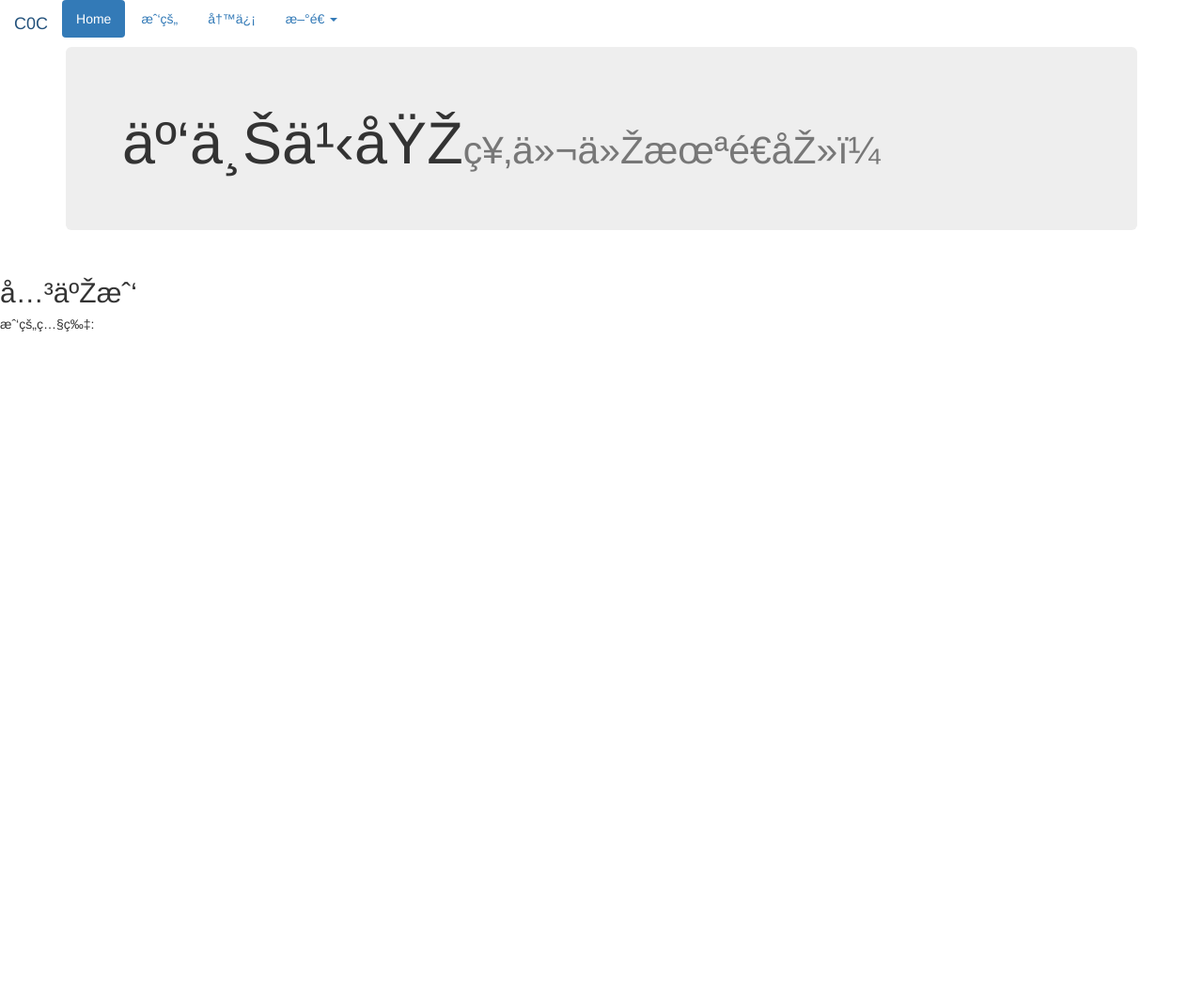
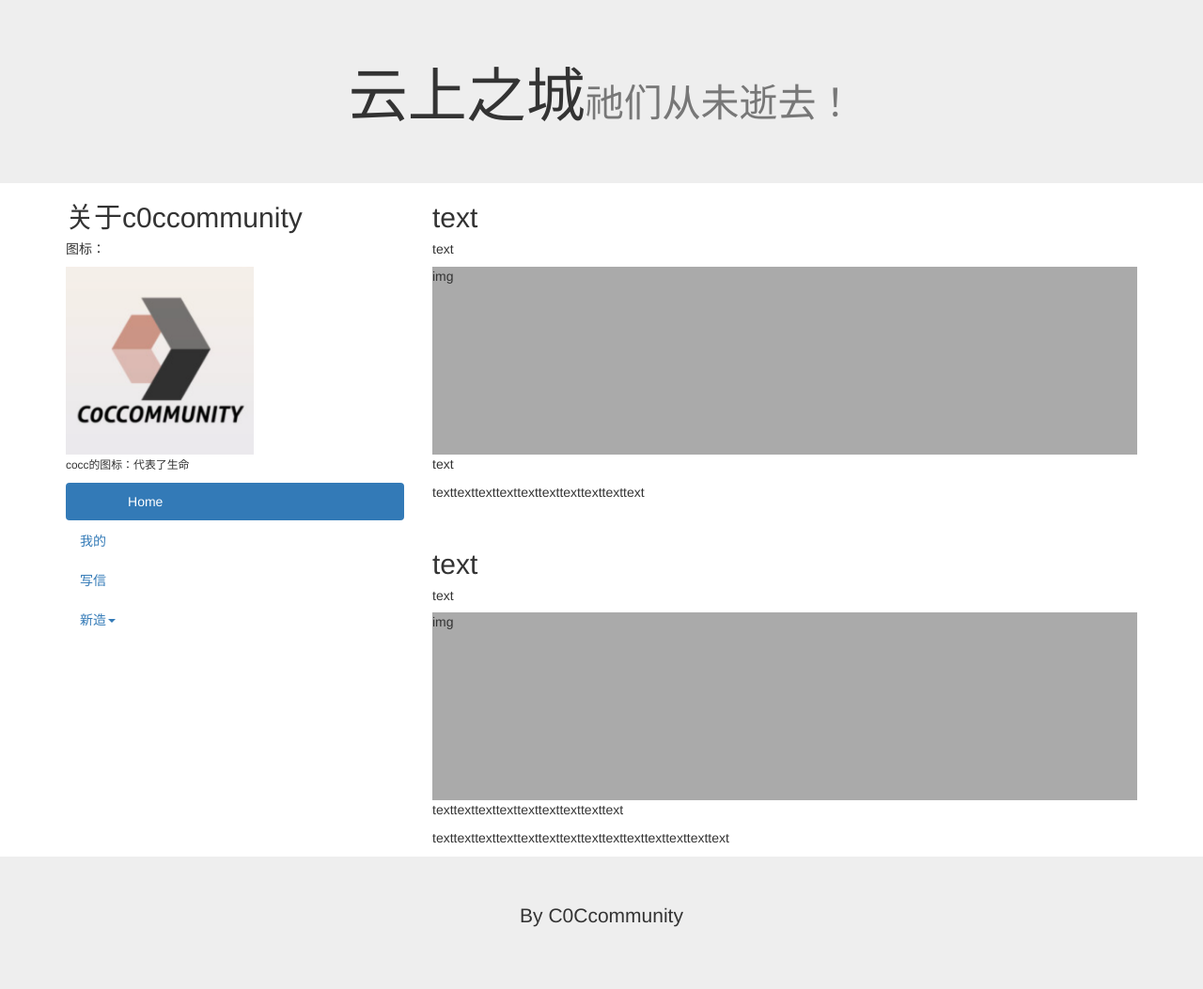
Before and after one commit to C0Ccommunity/C0Ccommunity.github.io, a plain HTML site: page index.html in a window 1280 px wide. Shown: the whole page at 94% size. Before the commit the page ends 800 px from the top, so only its background shows below. Drawn offline with nearby package versions, Linux system fonts and the light colour scheme.

Commit message:
Update index.html

```diff
--- a/index.html
+++ b/index.html
@@ -1,18 +1,31 @@
 <!DOCTYPE html>
 <html>
 <head>
-        <mata charset="utf-8"></mata>
+	<meta charset="utf-8">
 	<title>City on Clouds——To Those Lives</title>
-        <script src="https://libs.baidu.com/jquery/2.0.0/jquery.js"></script>
 	<link rel="stylesheet" href="https://cdn.staticfile.org/twitter-bootstrap/3.3.7/css/bootstrap.min.css">
 	<script src="https://cdn.staticfile.org/jquery/2.1.1/jquery.min.js"></script>
 	<script src="https://cdn.staticfile.org/twitter-bootstrap/3.3.7/js/bootstrap.min.js"></script>
-
-        <script></script>
-        <style></style>
+	<style>
+    .fakeimg {
+        height: 200px;
+         background: #aaa;
+    }
+  </style>
 </head>
 <body>
-          <ul class="nav nav-pills">
+<div class="jumbotron text-center" style="margin-bottom:0">
+  <h1>云上之城<small>祂们从未逝去！</small></h1>
+</div>
+
+<div class="container">
+  <div class="row">
+    <div class="col-sm-4">
+      <h2>关于c0ccommunity</h2>
+      <h5>图标：</h5>
+      <img src="https://c0ccommunity.github.io/images/C0Cc.png" style="transform: scale(1, 1);width:200px; height: 200px;">
+      <p><small>cocc的图标：代表了生命</small></p>
+      <ul class="nav nav-pills nav-stacked">
         <a class="navbar-brand" href="#">C0C</a>
         <li class="active"><a href="#">Home</a></li>
         <li><a href="#">我的</a></li>
@@ -42,38 +55,26 @@
             </ul>
         </li>
       </ul>
-<div class="container">
-    <div class="jumbotron">
-      <h1>云上之城<small>祂们从未逝去！</small></h1>
-    </div>
-        </div>
-            <div class="row">
-              <div class="col-sm-4">
-                <h2>关于我</h2>
-                <h5>我的照片:</h5>
-                <img url='c0ccommunity.github.io/images/C0Cc.png>
-                <p>关于我的介绍..</p>
       <hr class="hidden-sm hidden-md hidden-lg">
     </div>
     <div class="col-sm-8">
-                <h2>标题</h2>
-                <h5>副标题</h5>
-                <div class="fakeimg">图像</div>
-                <p>一些文本..</p>
-                <p>菜鸟教程，学的不仅是技术，更是梦想！！！菜鸟教程，学的不仅是技术，更是梦想！！！菜鸟教程，学的不仅是技术，更是梦想！！！</p>
+      <h2>text</h2>
+      <h5>text</h5>
+      <div class="fakeimg">img</div>
+      <p>text</p>
+      <p>texttexttexttexttexttexttexttexttexttext</p>
       <br>
-                <h2>标题</h2>
-                <h5>副标题</h5>
-                <div class="fakeimg">图像</div>
-                <p>一些文本..</p>
-                <p>菜鸟教程，学的不仅是技术，更是梦想！！！菜鸟教程，学的不仅是技术，更是梦想！！！菜鸟教程，学的不仅是技术，更是梦想！！！</p>
+      <h2>text</h2>
+      <h5>text</h5>
+      <div class="fakeimg">img</div>
+      <p>texttexttexttexttexttexttexttexttext</p>
+      <p>texttexttexttexttexttexttexttexttexttexttexttexttexttext</p>
+    </div>
   </div>
 </div>
 
-  </div>
 <div class="jumbotron text-center" style="margin-bottom:0">
-    <p>CopyRight C0Ccommunity</p>
+  <p>By C0Ccommunity</p>
 </div>
 </body>
 </html>
-    </body>
```
Lines whose indentation alone changed are shown as unchanged.
